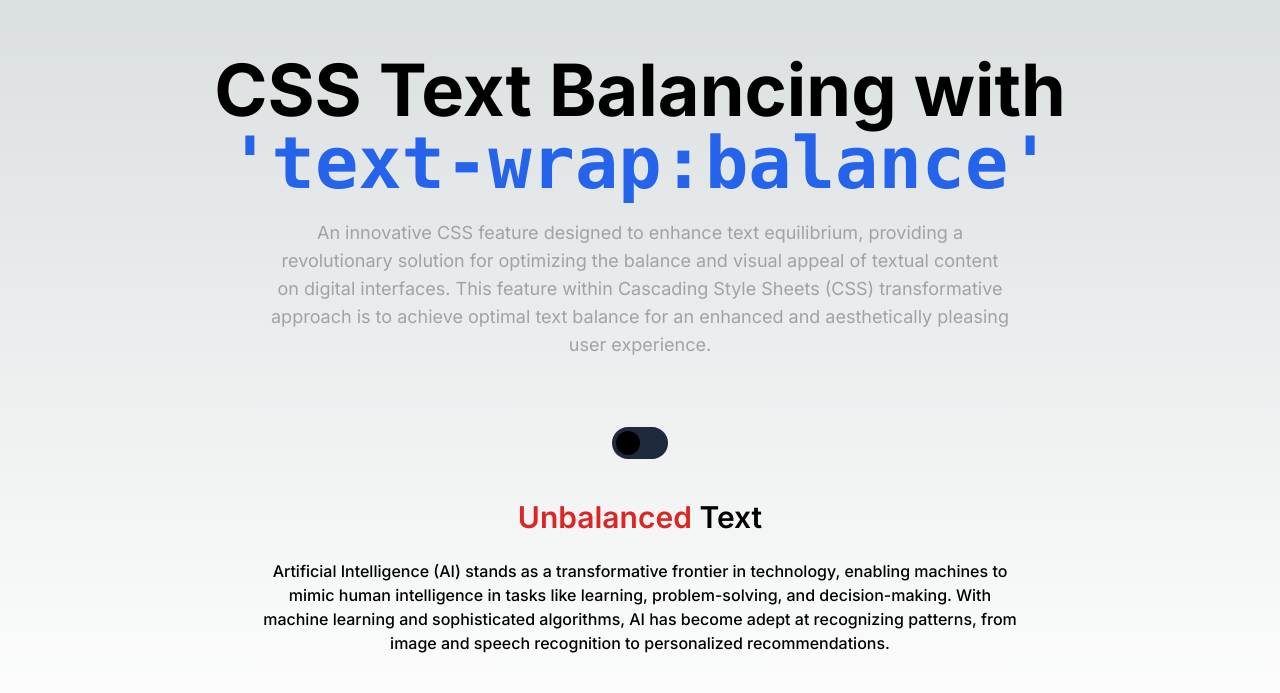
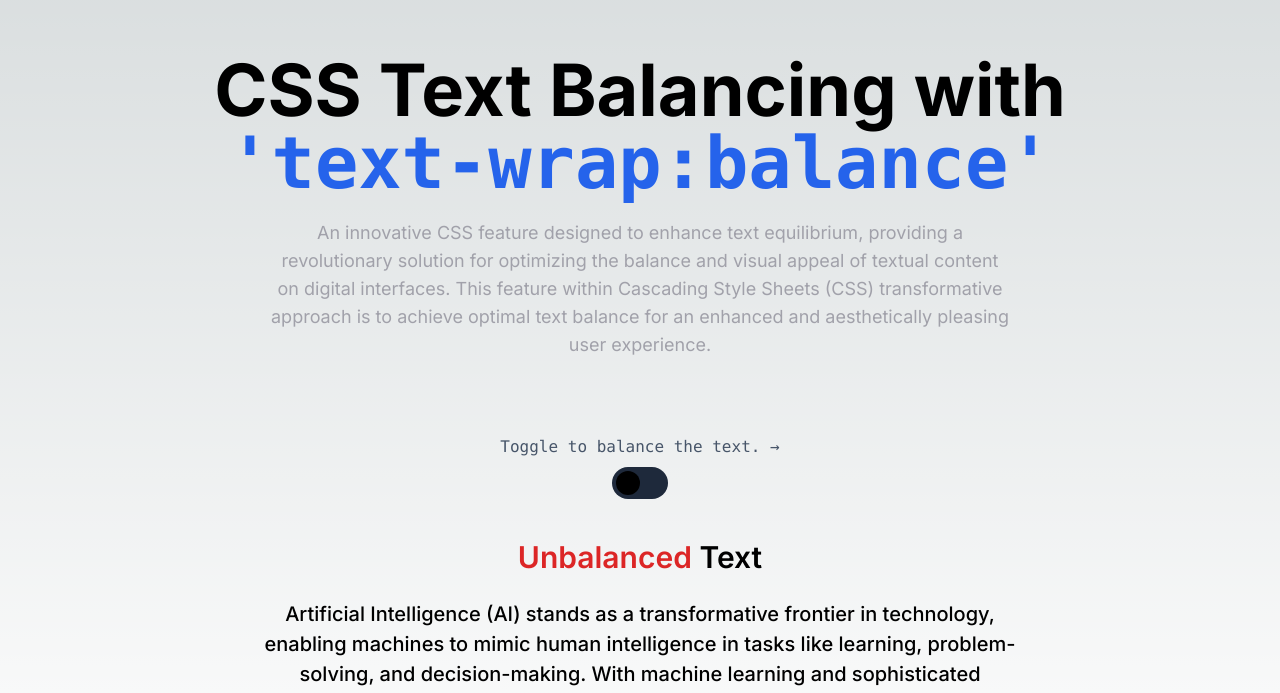
Before and after one commit to aqilmarwan/text-wrap-balance, a Next.js app: page / in a window 1280 px wide. Shown: the part 106-799 px from the top of the page. Built offline with nearby package versions, Linux system fonts and the light colour scheme.

Commit message:
edit README

```diff
--- a/src/app/globals.css
+++ b/src/app/globals.css
@@ -28,13 +28,13 @@ body {
 
 /* Styles for h5 without text-wrap: balance */
 h5 {
-  font-size: 1.0rem;
+  font-size: 1.25rem;
   margin-bottom: 1rem;
 }
 
 /* Styles for h5 with text-wrap: balance */
 .h5-with-balance {
-  font-size: 1.0rem;
+  font-size: 1.25rem;
   margin-bottom: 1rem;
   text-wrap: balance;
 }
--- a/src/components/Button.tsx
+++ b/src/components/Button.tsx
@@ -11,6 +11,9 @@ const Button = () => {
 
     return (
         <div className='flex flex-col items-center'>
+            <div className='mt-2 mb-2 font-mono text-slate-600'>
+                Toggle to balance the text. <span aria-hidden="true">&rarr;</span>
+            </div>
             <label className='flex cursor-pointer select-none items-center'>
                 <div className='relative'>
                     <input
```
